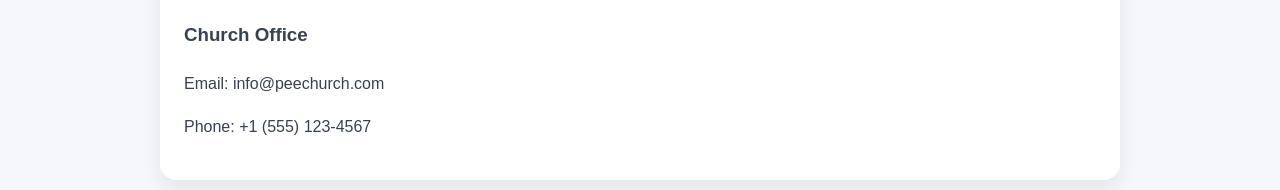
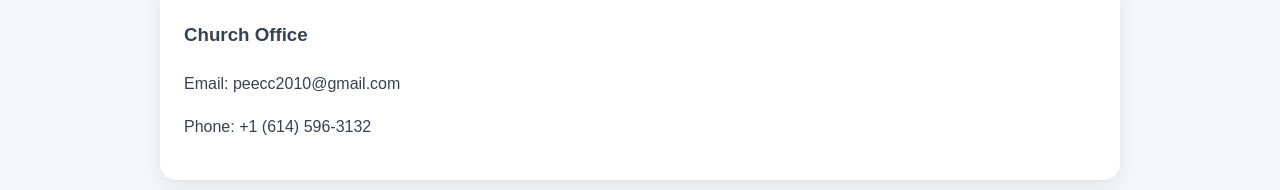
Before and after one commit to Mawitey/PEEC-Website-Frontend, a React (Vite) app: page /contact in a window 1280 px wide. Shown: the part 340-530 px from the top of the page. Built offline with nearby package versions, Linux system fonts and the light colour scheme.

Commit message:
updates on contact us

```diff
--- a/src/pages/Contact.jsx
+++ b/src/pages/Contact.jsx
@@ -4,8 +4,8 @@ function Contact() {
             <h1>Contact Us</h1>
             <div className="card">
                 <h3>Church Office</h3>
-                <p>Email: info@peechurch.com</p>
-                <p>Phone: +1 (555) 123-4567</p>
+                <p>Email: peecc2010@gmail.com</p>
+                <p>Phone: +1 (614) 596-3132</p>
             </div>
             <div className="card">
                 <h3>Location</h3>
```
